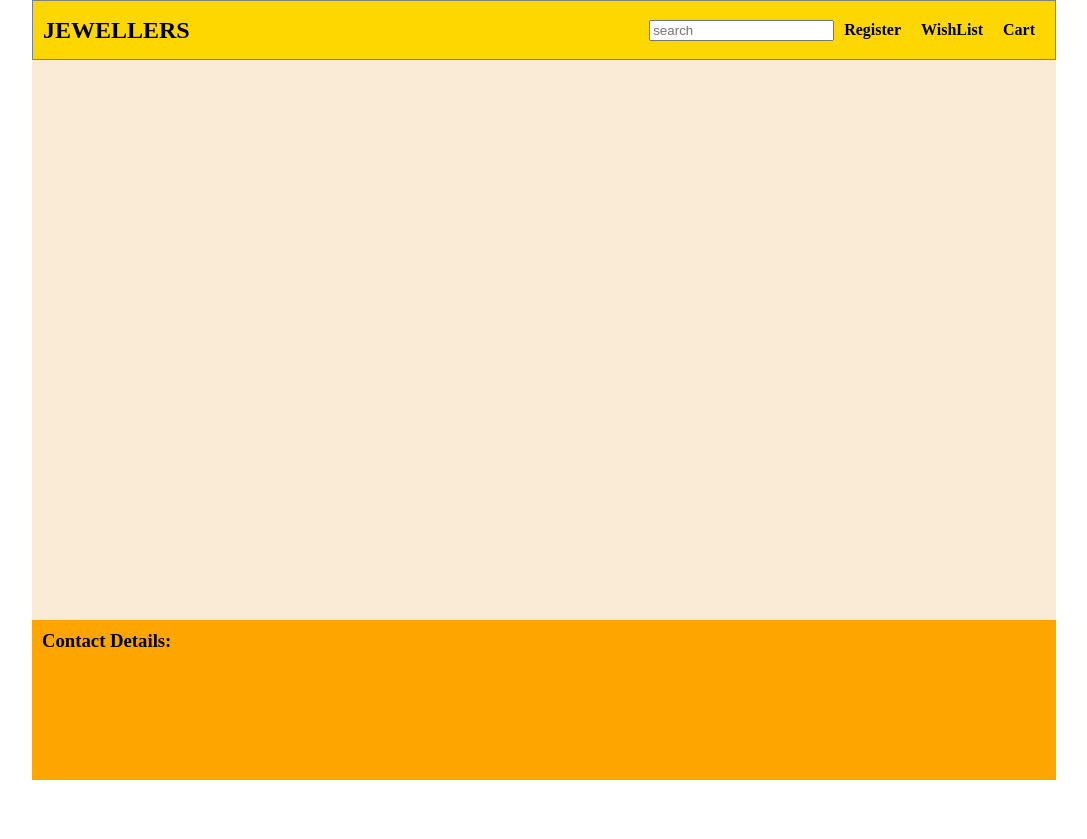
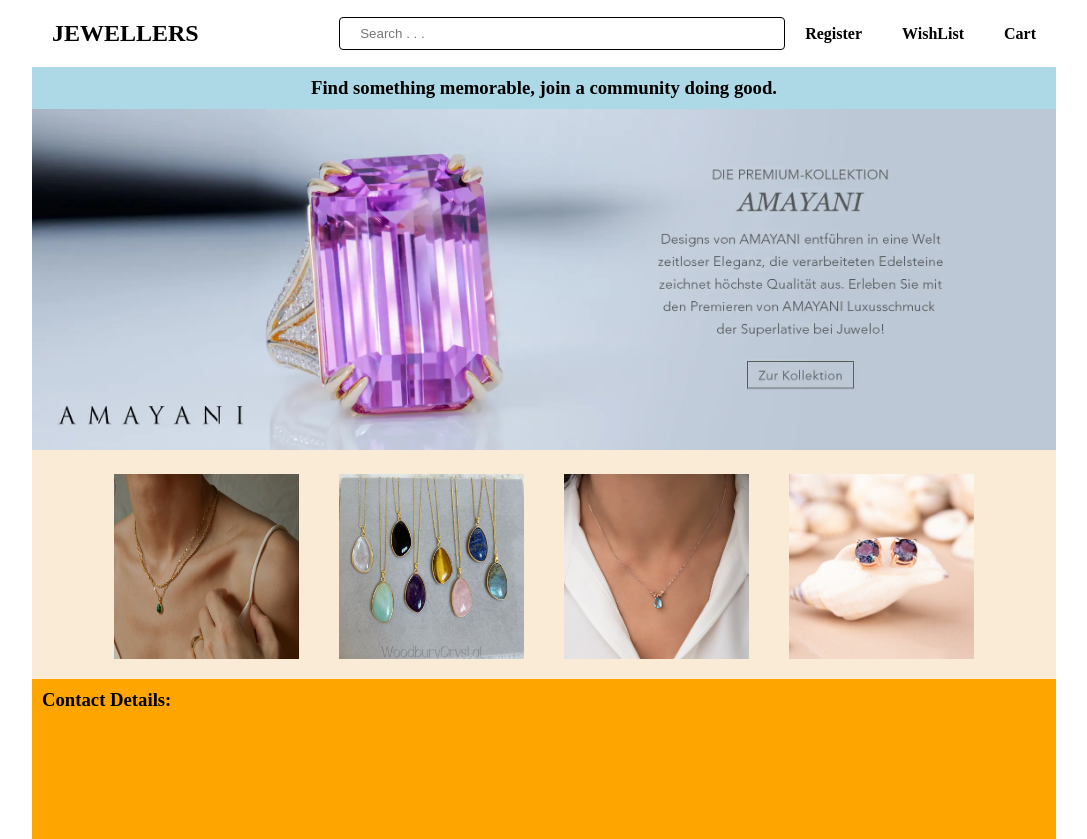
Before and after one commit to FaisalFasi/jewellery-shop, a plain HTML site: page index.html in a window 1280 px wide. Shown: the whole page, without its empty margins (96-1183 px from the left). Before the commit the page ends 800 px from the top, so only its background shows below. Drawn offline with Linux system fonts and the light colour scheme.

Commit message:
random images added

```diff
--- a/css/style.css
+++ b/css/style.css
@@ -4,6 +4,10 @@
 }
 body {
   font-family: "Times New Roman", Times, serif;
+}
+.before-con {
+  width: 100%;
+  background-color: white;
 }
 .container {
   max-width: 80%;
@@ -12,11 +16,11 @@ body {
 
 header {
   /* height: 5rem; */
-  background-color: gold;
+  background-color: rgb(255, 255, 255);
 }
 main {
   background-color: antiquewhite;
-  height: 70vh;
+  /* height: 100vh; */
 }
 footer {
   height: 10rem;
@@ -30,31 +34,30 @@ section {
   display: flex;
 }
 
-.header-container > div {
-  color: black;
-  padding: 10px;
-}
-
 .header-container {
   flex-direction: row;
   height: 100%;
 
   align-items: center;
-  border: thin solid gray;
+  /* border: thin solid gray; */
   justify-content: space-between;
 }
 .logo {
-  /* width: 30%; */
+  width: 30%;
   height: 100%;
+  padding: 12px 20px;
+  margin: 8px 0;
 }
 .header-left-bar {
   justify-content: flex-end;
   align-items: center;
-  /* width: 60%; */
+  width: 70%;
 }
-.header-left-bar > div {
-  padding: 10px;
+.header-left-bar > h4,
+input {
+  padding: 10px 20px;
 }
+
 @media (max-width: 768px) {
   h1 {
     font-size: 1rem;
@@ -78,3 +81,32 @@ section {
 .main-section {
   background-color: antiquewhite;
 }
+
+input[type="text"] {
+  width: 100%;
+  padding: 8px 20px;
+  margin: 8px 0;
+  display: inline-block;
+  border: 1px solid rgb(0, 0, 0);
+  border-radius: 4px;
+  box-sizing: border-box;
+}
+.text-deco {
+  background-color: lightblue;
+  padding: 10px;
+  text-align: center;
+  /* margin: 10px 0; */
+}
+.big-stone-img {
+  width: 100%;
+}
+.stone-img-deco {
+  padding: 10px;
+  margin: 10px;
+  width: 20%;
+  max-height: 20%;
+}
+.stone-img-align {
+  /* flex-wrap: wrap; */
+  justify-content: center;
+}
--- a/index.html
+++ b/index.html
@@ -8,29 +8,63 @@
     <link rel="stylesheet" href="./css/style.css" />
   </head>
   <body>
+    <div class="before-con">
       <div class="container">
         <header>
           <section>
             <div class="display-flex header-container">
               <div class="logo"><h1>JEWELLERS</h1></div>
               <div class="display-flex header-left-bar">
-              <input type="text" placeholder="search" />
-
-              <div><h4>Register</h4></div>
-              <div><h4>WishList</h4></div>
-              <div><h4>Cart</h4></div>
+                <input type="text" placeholder="Search . . ." />
+                <h4>Register</h4>
+                <h4>WishList</h4>
+                <h4>Cart</h4>
               </div>
             </div>
           </section>
         </header>
         <main>
           <section>
-          <div class="main-section"></div>
+            <div class="main-section">
+              <div class="text-deco">
+                <h3>Find something memorable, join a community doing good.</h3>
+              </div>
+              <div>
+                <img
+                  class="big-stone-img"
+                  src="./images/big-stone-img.webp"
+                  alt=""
+                />
+              </div>
+              <div class="display-flex stone-img-align">
+                <img
+                  class="stone-img-deco"
+                  src="./images/stone-1.avif"
+                  alt=""
+                />
+                <img
+                  class="stone-img-deco"
+                  src="./images/stone-2.avif"
+                  alt=""
+                />
+                <img
+                  class="stone-img-deco"
+                  src="./images/stone-3.avif"
+                  alt=""
+                />
+                <img
+                  class="stone-img-deco"
+                  src="./images/stone-4.avif"
+                  alt=""
+                />
+              </div>
+            </div>
           </section>
         </main>
         <footer>
           <div><h3>Contact Details:</h3></div>
         </footer>
       </div>
+    </div>
   </body>
 </html>
```
Also changed, not shown: images/big-stone-img.webp (added), images/stone-1.avif (added), images/stone-2.avif (added), images/stone-3.avif (added), images/stone-4.avif (added). Lines whose indentation alone changed are shown as unchanged.
